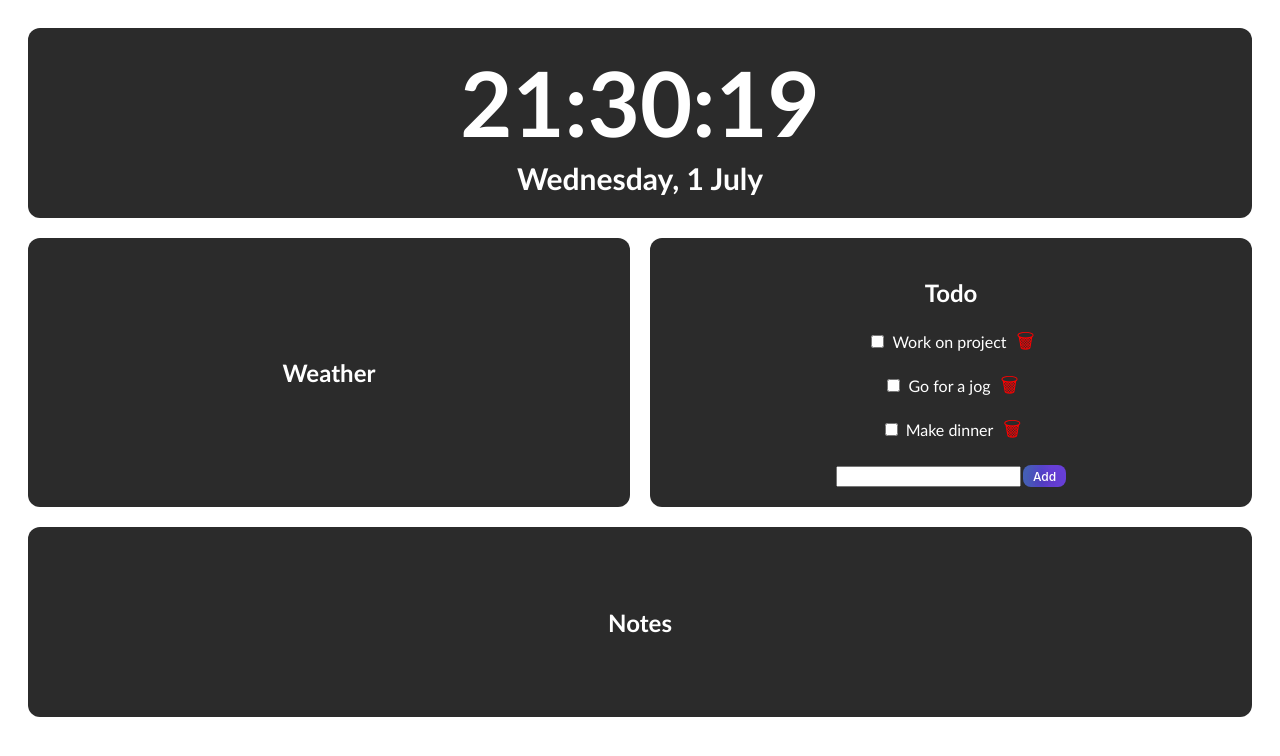
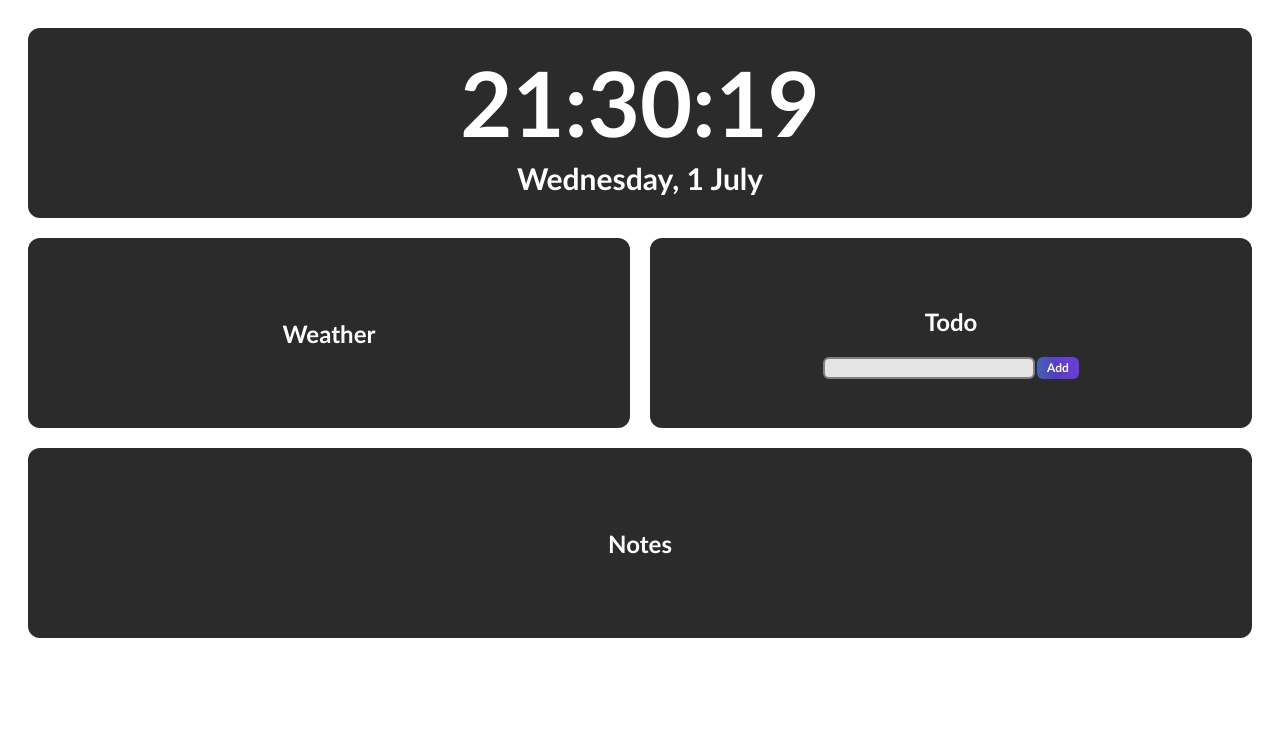
Before and after one commit to Birkhol/Personal-Dashboard, a React (Vite) app in the folder my-dashboard/: page / in a window 1280 px wide. Shown: the top 756 px of the page. Built offline with nearby package versions, Linux system fonts and the light colour scheme.

Commit message:
feat: Local storage for todolist

```diff
--- a/my-dashboard/src/widgets/Todo/Todo.css
+++ b/my-dashboard/src/widgets/Todo/Todo.css
@@ -21,6 +21,7 @@
 
 #deleteButton:hover {
     color: rgb(255, 122, 122);
+    transition-duration: .1s;
 }
 
 #todoText {
@@ -29,15 +30,15 @@
 
 #addTaskButton {
   background-image: linear-gradient(92.88deg, #455EB5 9.16%, #5643CC 43.89%, #673FD7 64.72%);
-  border-radius: 8px;
+  border-radius: 6px;
   border-style: none;
   box-sizing: border-box;
   color: #FFFFFF;
   cursor: pointer;
   flex-shrink: 0;
-  font-family: "Inter UI","SF Pro Display",-apple-system,BlinkMacSystemFont,"Segoe UI",Roboto,Oxygen,Ubuntu,Cantarell,"Open Sans","Helvetica Neue",sans-serif;
+  font-family: "Trebuchet MS", "Inter UI","SF Pro Display",-apple-system,BlinkMacSystemFont,"Segoe UI",Roboto,Oxygen,Ubuntu,Cantarell,"Open Sans","Helvetica Neue",sans-serif;
   font-size: 12px;
-  font-weight: 500;
+  font-weight: 600;
   height: 22px;
   padding: 0 10px;
   text-align: center;
@@ -53,3 +54,19 @@
   box-shadow: rgba(80, 63, 205, 0.5) 0 1px 14px;
   transition-duration: .1s;
 }
+
+#todoAdd {
+    border: 2px solid gray;
+    border-radius: 6px;
+    height: 14px;
+    padding: 2px 4px;
+    background-color: rgb(228, 228, 228);
+    min-width: 200px;
+    width: 25%;
+}
+
+#todoAdd:focus {
+    outline: none;
+    transition: 0.25s;
+    border: 2px solid #455EB5;
+}
--- a/my-dashboard/src/widgets/Todo/Todo.tsx
+++ b/my-dashboard/src/widgets/Todo/Todo.tsx
@@ -1,4 +1,4 @@
-import { useState } from "react"
+import { useEffect, useState } from "react"
 import "./Todo.css"
 
 type TodoItem = {
@@ -8,13 +8,21 @@ type TodoItem = {
 }
 
 function Todo() {
-    const [todoList, setTodoList] = useState<TodoItem[]>([
-        { id: 1, text: "Work on project", completed: false },
-        { id: 2, text: "Go for a jog", completed: false },
-        { id: 3, text: "Make dinner", completed: false },
-    ])
+    const [todoList, setTodoList] = useState<TodoItem[]>(() => {
+        const savedTodos = localStorage.getItem("todos")
+
+        if (savedTodos === null) {
+            return []
+        }
+
+        return JSON.parse(savedTodos)
+    })
 
     const [newTask, setNewTask] = useState("")
+
+    useEffect(() => {
+        localStorage.setItem("todos", JSON.stringify(todoList))
+    }, [todoList])
 
     function addTask(event: React.SubmitEvent<HTMLFormElement>) {
         event.preventDefault()
```
